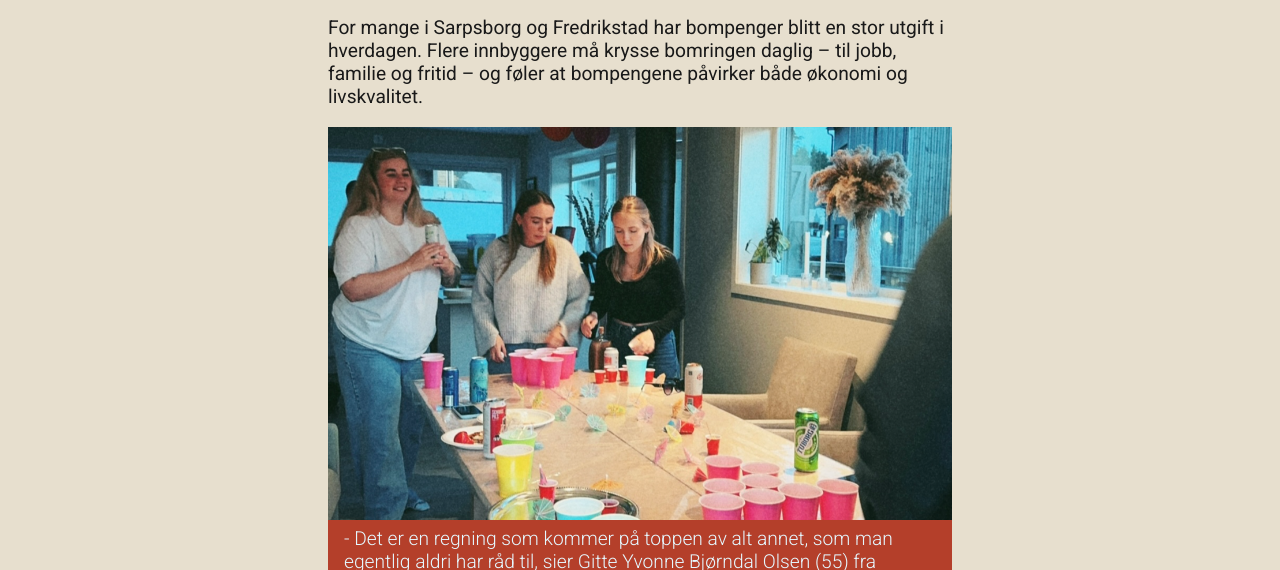
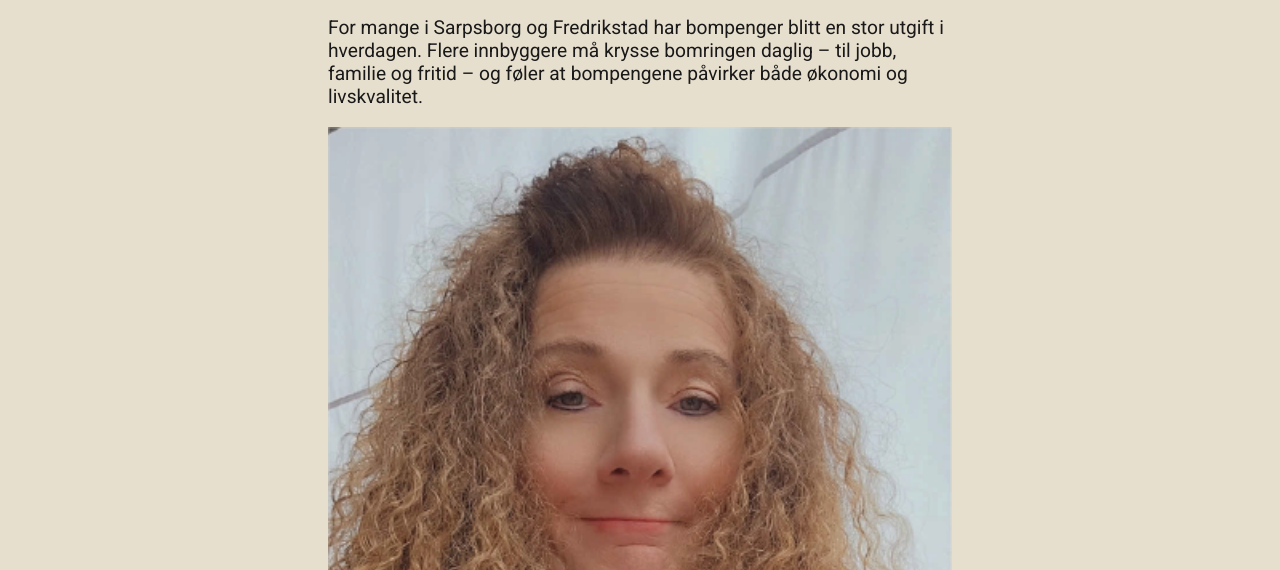
Before and after one commit to Vilped1/ny_kommunikasjonsdesign, a React (Vite) app: page /toll in a window 1280 px wide. Shown: the part 960-1530 px from the top of the page. Built offline with nearby package versions, Linux system fonts and the light colour scheme.

Commit message:
Bilde av Gitte

```diff
--- a/src/components/Art.2/Toll.jsx
+++ b/src/components/Art.2/Toll.jsx
@@ -27,7 +27,7 @@ export default function Toll() {
                             <p>For mange i Sarpsborg og Fredrikstad har bompenger blitt en stor utgift i hverdagen. Flere innbyggere må krysse bomringen daglig – til jobb, familie og fritid – og føler at bompengene påvirker både økonomi og livskvalitet.</p>
 
                             <figure>
-                                <img src={"/pictures/Drinking/beerpong.PNG"} alt="Bilde av Gitte" />
+                                <img src={"/pictures/Toll/Gitte@3x.png"} alt="Bilde av Gitte" />
                                 <p className="photo-text">
                                 - Det er en regning som kommer på toppen av alt annet, som man egentlig aldri har råd til, sier Gitte Yvonne Bjørndal Olsen (55) fra Sarpsborg.
                                 </p>
```
Also changed, not shown: public/pictures/Toll/Gitte@3x.png (added).
